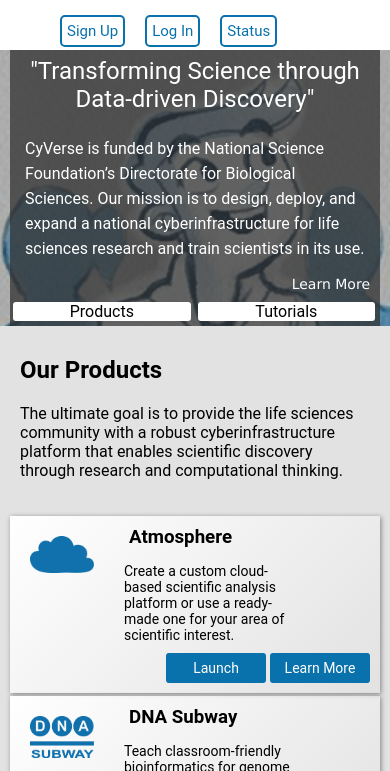
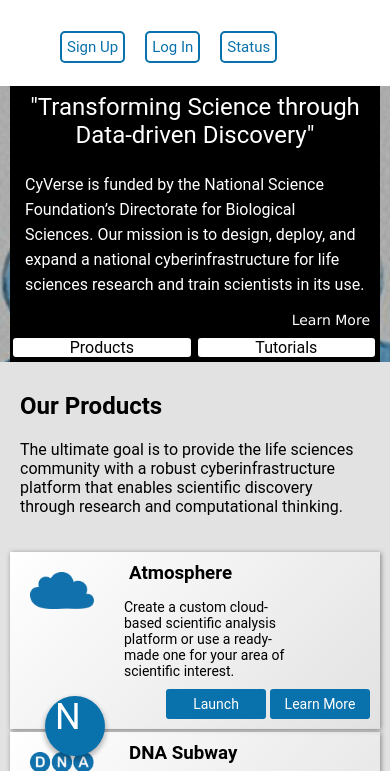
Before and after one commit to cyverse/home-page-mock, a plain HTML site: page index.html in a window 390 px wide. Shown: the part 73-844 px from the top of the page. Drawn offline with Linux system fonts and the light colour scheme; a web font is replaced by a local one.

Commit message:
Added beginnings of mobile navigation floating buttons 	modified:   index.html 	modified:   style.css

```diff
--- a/index.html
+++ b/index.html
@@ -13,6 +13,13 @@
     </title>
 </head>
 <body>
+<!-- MOBILE NAVIGATION -->
+
+<div class="navMobile wrapper">
+    <div class="mobileButton notificationButton">
+        N
+        </div>
+</div>
 
 <!--DESKTOP NAVIGATION SECTION -->
 
--- a/style.css
+++ b/style.css
@@ -4,7 +4,6 @@
   src: url('robotoregular.tff'); /* IE9 Compat Modes */
   src: url('robotoregular.tff') format('truetype'), /* IE6-IE8 */
 }
-
 .clearfix:after {
      visibility: hidden;
      display: block;
@@ -26,6 +25,11 @@
 }
 body {
     background-color: #e2e2e2;
+}
+
+
+.navMobile {
+    visibility: hidden;
 }
 
 .secondaryNav,
@@ -247,6 +251,7 @@
 }
 
 .productCard-atmosphere {
+
 }
 
 .productCard-dnaSubway {
@@ -524,6 +529,7 @@
         width:100%;
         max-width: 100%;
         margin-right: 0px;
+        background-color: #000;
     }
 
     .footerLinks-wrapper {
@@ -553,6 +559,7 @@
       .newsBackground {
         width: 100%;
     }
+
 }
 
 @media only screen and (max-width: 620px) {
@@ -560,4 +567,32 @@
     .footerLinks-wrapper {
         width: 100%;
         }
+
+    .PrimaryNav-linkslist {
+
+        display: inline-block;
+
+    }
+
+
+    .navMobile {
+        visibility: visible;
+        background-color:#FFF;
+          width:60px;
+          height:60px;
+          border-radius:100%;
+          background:#0971ab;
+          border:none;
+          outline:none;
+          color:#fff;
+          font-size:36px;
+          box-shadow: 0 3px 6px rgba(0,0,0,0.16), 0 3px 6px rgba(0,0,0,0.23);
+          transition:.3s;
+          -webkit-tap-highlight-color: rgba(0,0,0,0);
+          position: fixed;
+          bottom:15px;
+          left:45px;
+          z-index: 1;
+    }
+
 }
```
